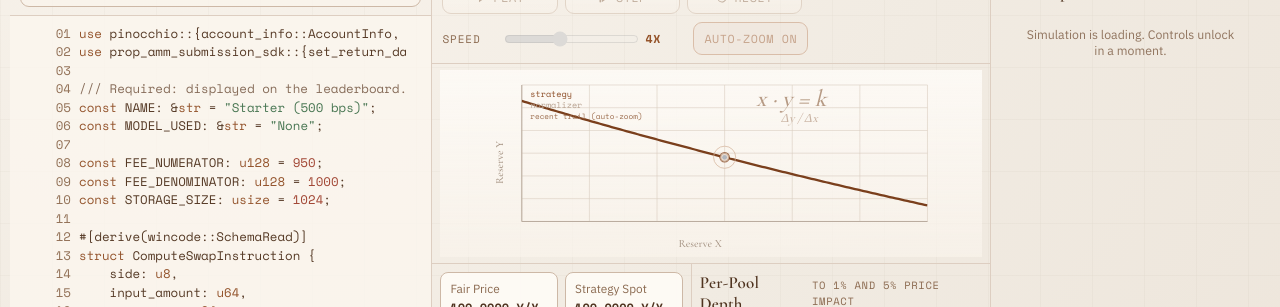
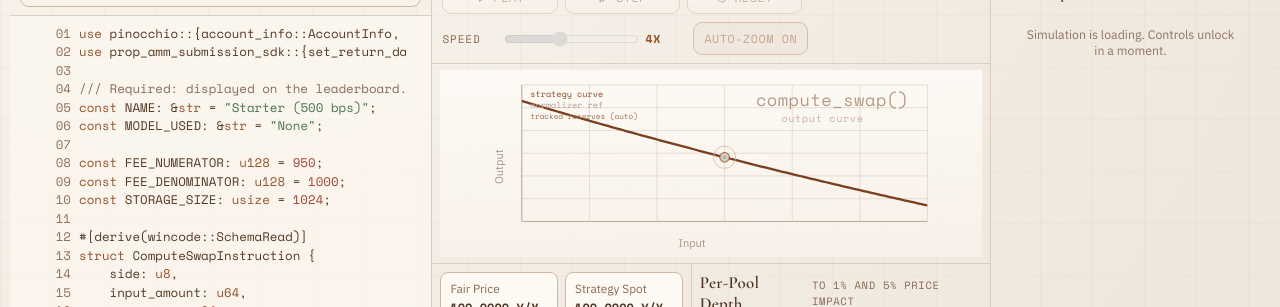
Before and after one commit to muttoni/ammvisualizer, a Next.js app: page /prop-amm in a window 1280 px wide. Shown: the part 193-500 px from the top of the page. Built offline with nearby package versions, Linux system fonts and the light colour scheme.

Commit message:
Use prop chart nomenclature in light mode with classic palette

```diff
--- a/components/AmmChart.tsx
+++ b/components/AmmChart.tsx
@@ -24,7 +24,11 @@ interface AmmChartProps {
 }
 
 export function AmmChart({ snapshot, reserveTrail, lastEvent, theme, viewWindow, autoZoom, chartSize, variant = 'classic' }: AmmChartProps) {
-  const palette = variant === 'prop' ? PROP_CHART_THEME[theme] : CHART_THEME[theme]
+  const palette = variant === 'prop'
+    ? theme === 'dark'
+      ? PROP_CHART_THEME.dark
+      : CHART_THEME.light
+    : CHART_THEME[theme]
   const uid = useId().replace(/:/g, '')
   const clipId = `plotClip-${uid}`
   const markerId = `arrowHead-${uid}`
--- a/components/PropMarketPanel.tsx
+++ b/components/PropMarketPanel.tsx
@@ -215,7 +215,7 @@ export function PropMarketPanel({
                 viewWindow={state.viewWindow}
                 autoZoom={autoZoom}
                 chartSize={chartSize}
-                variant={theme === 'dark' ? 'prop' : 'classic'}
+                variant="prop"
               />
             </div>
           </div>
```
